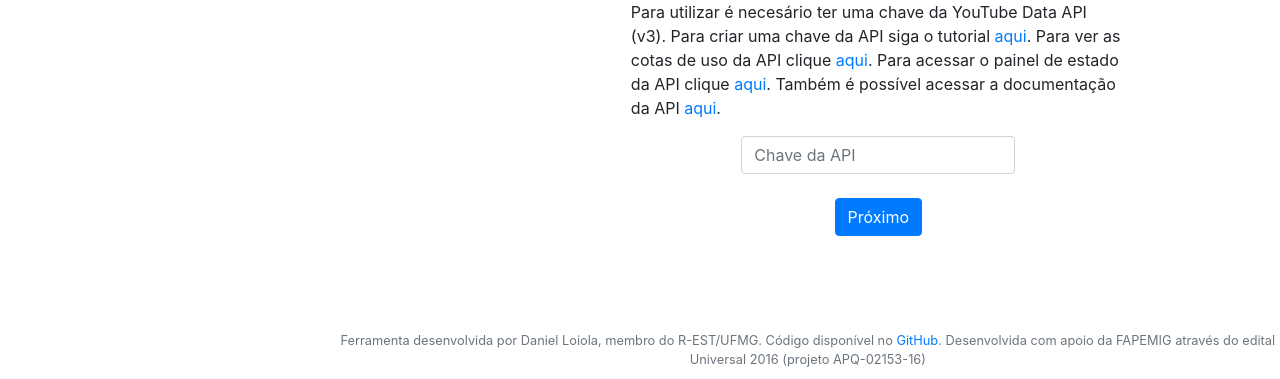
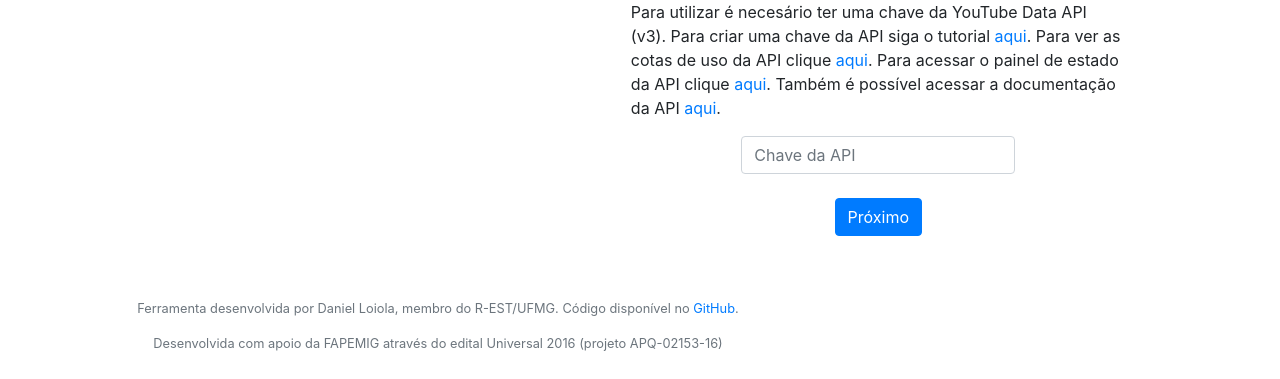
Before and after one commit to danielfeloiola/ytd-cloud, a Flask app: page / in a window 1280 px wide. Shown: the part 421-800 px from the top of the page. Run offline with Flask 2, Linux system fonts and the light colour scheme; some libraries are stand-ins or nearby versions.

Commit message:
alteracao no footer 3

```diff
--- a/static/styles.css
+++ b/static/styles.css
@@ -80,9 +80,10 @@ tr:hover
 footer
 {
     position: fixed;
-    margin-left: 17%;
     bottom:10px;
     background-color: white;
+    width: 50%;
+    margin: 0 auto;
 }
 
 
--- a/templates/index.html
+++ b/templates/index.html
@@ -51,8 +51,8 @@
 
 </div>
 <footer class="small text-center text-muted">
-    Ferramenta desenvolvida por Daniel Loiola, membro do R-EST/UFMG. Código disponível no <a href="https://github.com/danielfeloiola/ytd-cloud">GitHub</a>.
-    Desenvolvida com apoio da FAPEMIG através do edital Universal 2016 (projeto APQ-02153-16)
+    <p>Ferramenta desenvolvida por Daniel Loiola, membro do R-EST/UFMG. Código disponível no <a href="https://github.com/danielfeloiola/ytd-cloud">GitHub</a>.</p>
+    <p>Desenvolvida com apoio da FAPEMIG através do edital Universal 2016 (projeto APQ-02153-16)</p>
 </footer>
 
 {% endblock %}
```
